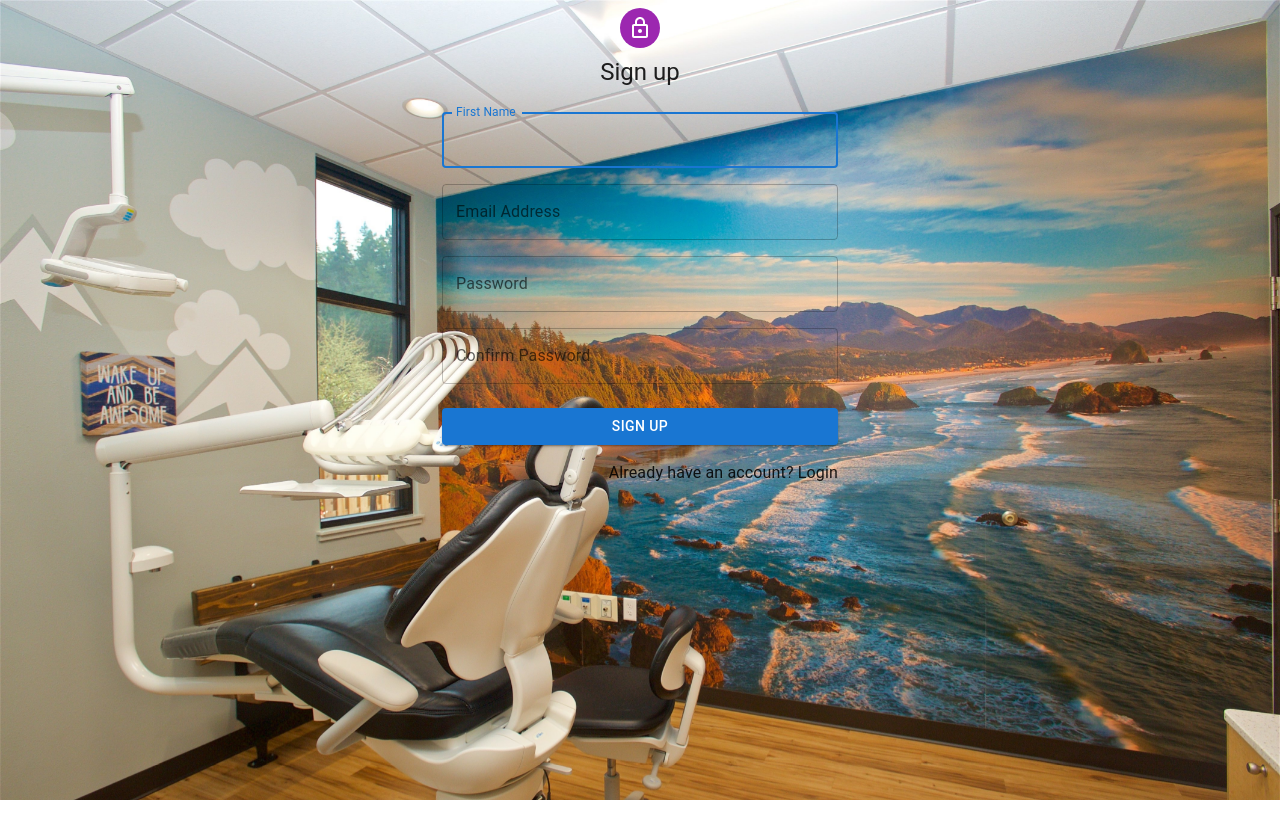
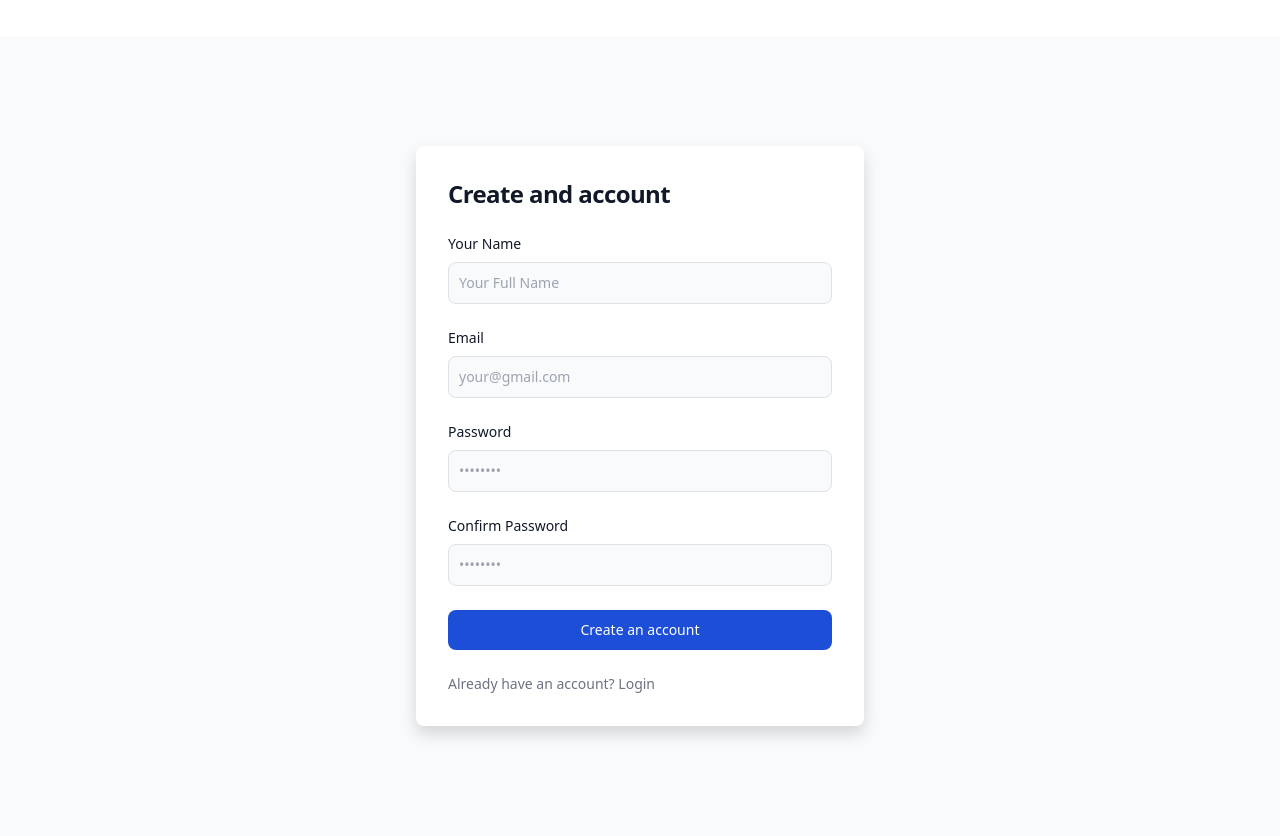
Before and after one commit to Asna-cp/DentiCare-Client, a React (Create React App) app: page /register in a window 1280 px wide. Before the commit the page ends 800 px from the top, so only its background shows below. Built offline with nearby package versions, Linux system fonts and the light colour scheme.

Commit message:
token set

```diff
--- a/src/App.js
+++ /dev/null
@@ -1,28 +0,0 @@
-import { BrowserRouter, Routes, Route } from 'react-router-dom';
-import Login from './pages/Login';
-import React from "react";
-import "./App.css";
-import HomePage from './pages/Homepage/HomePage';
-import Register from "./pages/Register";
-import Booking from './pages/Booking/booking';
-import Doctors from './pages/Doctors/doctors';
-import Treatments from './pages/Treatments/treatments'
-
-function App() {
-  return (
-    <>
-      <BrowserRouter>
-        <Routes>
-          <Route path='/' element={<HomePage />} />
-          <Route path='/register' element={<Register />} />
-          <Route path='/login' element={<Login />} />
-          <Route path='/appoinment' element={<Booking/>} />
-          <Route path='/doctors' element={<Doctors/>} />
-          <Route path='/treatments' element={<Treatments/>} />
-        </Routes>
-      </BrowserRouter>
-    </>
-  );
-}
-
-export default App;
--- /dev/null
+++ b/src/App.jsx
@@ -0,0 +1,30 @@
+import { BrowserRouter, Routes, Route } from "react-router-dom";
+import Login from "./pages/Login";
+import React from "react";
+import "./App.css";
+import HomePage from "./pages/Homepage/HomePage";
+import Register from "./pages/Register";
+import Booking from "./pages/Booking/booking";
+import Doctors from "./pages/Doctors/doctors";
+import Treatments from "./pages/Treatments/treatments";
+
+function App() {
+  const token = localStorage.getItem("token");
+  console.log(token,'234567890-');
+  return (
+    <>
+      <BrowserRouter>
+        <Routes>
+          <Route path="/" element={<HomePage />} />
+          {!token && <Route path="/register" element={<Register />} />}
+          {!token && <Route path="/login" element={<Login />} />}
+          {token && <Route path="/appointment" element={<Booking />} />}
+          {token && <Route path="/doctors" element={<Doctors />} />}
+          {token && <Route path="/treatments" element={<Treatments />} />}
+        </Routes>
+      </BrowserRouter>
+    </>
+  );
+}
+
+export default App;
--- a/src/pages/Doctors/doctors.jsx
+++ b/src/pages/Doctors/doctors.jsx
@@ -9,7 +9,7 @@ const Doctors = () => {
 
   async function getDoctors() {
     axios
-      .get("http://localhost:8080/api/v1/user/alldoctors")
+      .get(`${process.env.REACT_APP_PORT}/alldoctors`)
       .then((response) => {
         setDoctors(response?.data);
       });
--- a/src/pages/Login.jsx
+++ b/src/pages/Login.jsx
@@ -1,144 +1,135 @@
-import * as React from "react";
-import Avatar from "@mui/material/Avatar";
-import Button from "@mui/material/Button";
-import CssBaseline from "@mui/material/CssBaseline";
-import TextField from "@mui/material/TextField";
-import FormControlLabel from "@mui/material/FormControlLabel";
-import Checkbox from "@mui/material/Checkbox";
-import Grid from "@mui/material/Grid";
-import Box from "@mui/material/Box";
-import LockOutlinedIcon from "@mui/icons-material/LockOutlined";
-import Typography from "@mui/material/Typography";
-import Container from "@mui/material/Container";
-import { createTheme, ThemeProvider } from "@mui/material/styles";
+import { useState } from "react";
+import { useEffect } from "react";
 import axios from "axios";
-import { Link, useNavigate } from "react-router-dom";
-import { Formik } from "formik";
-import * as yup from "yup";
 
-const theme = createTheme();
-const initialValues = {
-  email: "",
-  password: "",
-};
-const userSchema = yup.object().shape({
-  email: yup.string().email("Invalid email").required("required"),
-  password: yup
-    .string()
-    .min(6, "Password must be at least 6 character")
-    .required("required"),
-});
+import { Link } from "react-router-dom";
+import { useNavigate } from "react-router-dom";
 
 const Login = () => {
   const navigate = useNavigate();
+  const [email, setEmail] = useState("");
+  const [emailIsValid, setEmailIsValid] = useState(true);
+  const [password, setPassword] = useState("");
+  const [passwordIsValid, setPasswordIsValid] = useState(true);
+  const [formIsValid, setFormIsValid] = useState(false);
+  const [errMsg, setErrmessage] = useState("");
+  useEffect(() => {
+    setEmailIsValid(email.includes("@"));
+  }, [email]);
+  useEffect(() => {
+    setPasswordIsValid(password.trim().length > 7);
+  }, [password]);
+  useEffect(() => {
+    setFormIsValid(emailIsValid && passwordIsValid);
+  }, [emailIsValid, passwordIsValid]);
 
-  //form handler
-  const handleFormSubmit = async (event) => {
+  const submitHandler = (event) => {
+    event.preventDefault();
     axios
-      .post("http://localhost:8080/api/v1/user/login", event)
+      .post(`${process.env.REACT_APP_PORT}/login`, { email, password })
       .then((response) => {
-        navigate("/");
+        const result = response.data;
+        console.log(result);
+        if (result.status) {
+          localStorage.setItem("token", result.token);
+          localStorage.setItem("user", result.userName);
+
+          navigate("/");
+        } else {
+          setErrmessage(result.error);
+        }
       })
-      .catch((error) => {
-        console.log(error);
-      });
+      .catch(() => setErrmessage("Server not found"));
   };
+  //       email,
+  //       password,
+  //   try {
+  //     const { data } = await axios.post(`${process.env.REACT_APP_PORT}/login`, {
+  //       email,
+  //       password,
+  //     });
+  //     setUser(data);
+  //     localStorage.setItem('token',JSON.stringify(data.token))
+  //     alert("Login Successful");
+  //     setRedirect(true);
+  //   } catch (error) {
+  //     console.log(error);
+  //     alert("Login Failed");
+  //   }
+  // };
+
+  // if (redirect) {
+  //   return <Navigate to={"/"} />;
+
   return (
-    <ThemeProvider theme={theme}>
-      <Container component="main" maxWidth="xs">
-        <CssBaseline />
-        <Box
-          sx={{
-            marginTop: 8,
-            display: "flex",
-            flexDirection: "column",
-            alignItems: "center",
-          }}
-        >
-          <Avatar sx={{ m: 1, bgcolor: "secondary.main" }}>
-            <LockOutlinedIcon />
-          </Avatar>
-          <Typography component="h1" variant="h5">
-            Login
-          </Typography>
-          <Formik
-            onSubmit={handleFormSubmit}
-            initialValues={initialValues}
-            validationSchema={userSchema}
-          >
-            {({
-              values,
-              errors,
-              touched,
-              handleBlur,
-              handleChange,
-              handleSubmit,
-            }) => (
-              <Box
-                component="form"
-                onSubmit={handleSubmit}
-                noValidate
-                sx={{ mt: 1 }}
-              >
-                <TextField
-                  margin="normal"
-                  fullWidth
-                  id="email"
-                  onChange={handleChange}
-                  label="Email Address"
-                  name="email"
-                  autoComplete="email"
-                  onBlur={handleBlur}
-                  value={values.email}
-                  error={!!touched.email && !!errors.email}
-                  helperText={touched.email && errors.email}
-                  autoFocus
-                />
-                <TextField
-                  margin="normal"
-                  required
-                  fullWidth
-                  name="password"
-                  label="Password"
-                  type="password"
-                  id="password"
-                  onBlur={handleBlur}
-                  onChange={handleChange}
-                  autoComplete="current-password"
-                  value={values.password}
-                  error={!!touched.password && !!errors.password}
-                  helperText={touched.password && errors.password}
-                />
-                <FormControlLabel
-                  control={<Checkbox value="remember" color="primary" />}
-                  label="Remember me"
-                />
-                <Button
-                  type="submit"
-                  fullWidth
-                  variant="contained"
-                  sx={{ mt: 3, mb: 2 }}
+    <div>
+      <section className="bg-gray-50 dark:bg-gray-900">
+        <div className="mt-9 flex flex-col items-center justify-center px-6 py-8 mx-auto md:h-screen lg:py-0">
+          <div className="w-full bg-white rounded-lg shadow dark:border md:mt-0 sm:max-w-md xl:p-0 dark:bg-gray-800 dark:border-gray-700">
+            <div className="p-6 space-y-4 md:space-y-6 sm:p-8">
+              <h1 className=" text-xl font-bold leading-tight tracking-tight text-gray-900 md:text-2xl dark:text-white">
+                Login
+              </h1>
+              <form className="space-y-4 md:space-y-6" onSubmit={submitHandler}>
+                <div>
+                  <label
+                    for="email"
+                    className="block mb-2 text-sm font-medium text-gray-900 dark:text-white"
+                  >
+                    Email
+                  </label>
+                  <input
+                    type="email"
+                    placeholder="your@gmail.com"
+                    value={email}
+                    onChange={(ev) => setEmail(ev.target.value)}
+                    className="bg-gray-50 border border-gray-300
+                        text-gray-900 sm:text-sm rounded-lg focus:ring-primary-600 focus:border-primary-600 block w-full p-2.5
+                         dark:bg-gray-700 dark:border-gray-600 dark:placeholder-gray-400 dark:text-white
+                          dark:focus:ring-blue-500 dark:focus:border-blue-500"
+                  />
+                </div>
+                <div>
+                  <label
+                    for="password"
+                    className="block mb-2 text-sm font-medium text-gray-900 dark:text-white"
+                  >
+                    Password
+                  </label>
+                  <input
+                    type="password"
+                    placeholder="••••••••"
+                    value={password}
+                    onChange={(e) => setPassword(e.target.value)}
+                    className="bg-gray-50 border border-gray-300
+                        text-gray-900 sm:text-sm rounded-lg focus:ring-primary-600 focus:border-primary-600 block w-full p-2.5
+                         dark:bg-gray-700 dark:border-gray-600 dark:placeholder-gray-400 dark:text-white
+                          dark:focus:ring-blue-500 dark:focus:border-blue-500"
+                  />
+                </div>
+                <button
+                  className="w-full text-white bg-blue-700 hover:bg-primary-700 focus:ring-4
+                   focus:outline-none focus:ring-primary-300 font-medium rounded-lg text-sm px-5 py-2.5 text-center
+                    dark:bg-primary-600 dark:hover:bg-primary-700 dark:focus:ring-primary-800"
                 >
                   Login
-                </Button>
-                <Grid container>
-                  <Grid item xs>
-                    <Link href="#" variant="body2">
-                      Forgot password?
-                    </Link>
-                  </Grid>
-                  <Grid item>
-                    <Link to="/register" variant="body2">
-                      {"Don't have an account? Sign Up"}
-                    </Link>
-                  </Grid>
-                </Grid>
-              </Box>
-            )}
-          </Formik>
-        </Box>
-      </Container>
-    </ThemeProvider>
+                </button>
+                <p className="text-sm font-light text-gray-500 dark:text-gray-400">
+                  Don't have an account?
+                  <Link
+                    to={"/register"}
+                    className="font-medium text-primary-600 hover:underline dark:text-primary-500"
+                  >
+                    Sign Up
+                  </Link>
+                </p>
+              </form>
+            </div>
+          </div>
+        </div>
+      </section>
+    </div>
   );
 };
+
 export default Login;
--- a/src/pages/Register.jsx
+++ b/src/pages/Register.jsx
@@ -1,180 +1,151 @@
 import * as React from "react";
-import Avatar from "@mui/material/Avatar";
-import Button from "@mui/material/Button";
-import CssBaseline from "@mui/material/CssBaseline";
-import TextField from "@mui/material/TextField";
-import Grid from "@mui/material/Grid";
-import Box from "@mui/material/Box";
-import LockOutlinedIcon from "@mui/icons-material/LockOutlined";
-import Typography from "@mui/material/Typography";
-import Container from "@mui/material/Container";
-import { createTheme, ThemeProvider } from "@mui/material/styles";
+import { useState } from "react";
 import axios from "axios";
-import { Link, useNavigate } from "react-router-dom";
-import { Formik } from "formik";
-import * as yup from "yup";
+import { Link } from "react-router-dom";
+import { useNavigate } from "react-router-dom";
 
+const Register = () => {
+  const [name, setName] = useState("");
+  const [email, setEmail] = useState("");
+  const [password, setPassword] = useState("");
+  const [confirmpassword, setConfirmPassword] = useState("");
+  const navigate = useNavigate();
 
-const theme = createTheme();
-const initialValues = {
-  name: "",
-  email: "",
-  password: "",
-  confirmpassword:"",
-};
-const userSchema = yup.object().shape({
-  name: yup
-    .string()
-    .min(2, "Name must be at least 2 characters")
-    .max(50, "name cant be more than 100 characters")
-    .required("required"),
-  email: yup.string().email("Invalid email").required("required"),
-  password: yup
-    .string()
-    .min(6, "Minimum eight characters, at least one letter and one number:")
-    .required("required"),
+  async function registerUser(event) {
+    event.preventDefault();
+    try {
+      await axios.post(`${process.env.REACT_APP_PORT}/register`, {
+        name,
+        email,
+        password,
       });
-const Register = () => {
-  const navigate = useNavigate();
-  const handleFormSubmit = async (event) => {
-    axios
-      .post("http://localhost:8080/api/v1/user/register", event)
-      .then((response) => {
+      alert("Registration Successful");
       navigate("/login");
-      }).catch((error)=>{
-
-      });
-    // event.preventDefault();
-  };
-
+    } catch (e) {
+      alert("Registration Failed");
+    }
+  }
   return (
-    <ThemeProvider theme={theme}>
-      <div
-        style={{
-          backgroundImage: `url(${"../../Images/clinic.jpeg"})`,
-          margin: 0,
-          backgroundSize: "cover",
-          backgroundRepeat: "no-repeat",
-          backgroundAttachment: "fixed",
-          height: "100vh",
-        }}
+    <div>
+      <section className="bg-gray-50 dark:bg-gray-900">
+        <div className="mt-9 flex flex-col items-center justify-center px-6 py-8 mx-auto md:h-screen lg:py-0">
+          {/* <a href="#" className="flex items-center mb-6 text-2xl font-semibold
+       text-gray-900 dark:text-white">
+          <img className="w-8 h-8 mr-2" src="https://flowbite.s3.amazonaws.com/blocks/marketing-ui/logo.svg" alt="logo"/>
+          Flowbite
+      </a> */}
+          <div className="w-full bg-white rounded-lg shadow dark:border md:mt-0 sm:max-w-md xl:p-0 dark:bg-gray-800 dark:border-gray-700">
+            <div className="p-6 space-y-4 md:space-y-6 sm:p-8">
+              <h1 className="text-xl font-bold leading-tight tracking-tight text-gray-900 md:text-2xl dark:text-white">
+                Create and account
+              </h1>
+              <form className="space-y-4 md:space-y-6" onSubmit={registerUser}>
+                <div>
+                  <label
+                    for="name"
+                    className="block mb-2 text-sm font-medium text-gray-900 dark:text-white"
                   >
-        <Container component="main" maxWidth="xs">
-          <CssBaseline />
-          <Box
-            sx={{
-              display: "flex",
-              flexDirection: "column",
-              alignItems: "center",
-            }}
+                    Your Name
+                  </label>
+                  <input
+                    type="text"
+                    name="name"
+                    id="name"
+                    className="bg-gray-50 border border-gray-300
+                       text-gray-900 sm:text-sm rounded-lg focus:ring-primary-600 focus:border-primary-600 block w-full p-2.5
+                        dark:bg-gray-700 dark:border-gray-600 dark:placeholder-gray-400 dark:text-white
+                         dark:focus:ring-blue-500 dark:focus:border-blue-500"
+                    placeholder="Your Full Name"
+                    value={name}
+                    onChange={(event) => setName(event.target.value)}
+                  />
+                </div>
+                <div>
+                  <label
+                    for="email"
+                    className="block mb-2 text-sm font-medium text-gray-900 dark:text-white"
                   >
-            <Avatar sx={{ m: 1, bgcolor: "secondary.main" }}>
-              <LockOutlinedIcon />
-            </Avatar>
-            <Typography component="h1" variant="h5">
-              Sign up
-            </Typography>
-            <Formik
-              onSubmit={handleFormSubmit}
-              initialValues={initialValues}
-              validationSchema={userSchema}
+                    Email
+                  </label>
+                  <input
+                    type="email"
+                    name="email"
+                    id="email"
+                    placeholder="your@gmail.com"
+                    value={email}
+                    onChange={(ev) => setEmail(ev.target.value)}
+                    className="bg-gray-50 border border-gray-300
+                        text-gray-900 sm:text-sm rounded-lg focus:ring-primary-600 focus:border-primary-600 block w-full p-2.5
+                         dark:bg-gray-700 dark:border-gray-600 dark:placeholder-gray-400 dark:text-white
+                          dark:focus:ring-blue-500 dark:focus:border-blue-500"
+                    required=""
+                  />
+                </div>
+                <div>
+                  <label
+                    for="password"
+                    className="block mb-2 text-sm font-medium text-gray-900 dark:text-white"
                   >
-              {({
-                values,
-                errors,
-                touched,
-                handleBlur,
-                handleChange,
-                handleSubmit,
-              }) => (
-                <Box
-                  component="form"
-                  noValidate
-                  onSubmit={handleSubmit}
-                  sx={{ mt: 3 }}
+                    Password
+                  </label>
+                  <input
+                    type="password"
+                    name="password"
+                    id="password"
+                    placeholder="••••••••"
+                    value={password}
+                    onChange={(e) => setPassword(e.target.value)}
+                    className="bg-gray-50 border border-gray-300
+                        text-gray-900 sm:text-sm rounded-lg focus:ring-primary-600 focus:border-primary-600 block w-full p-2.5
+                         dark:bg-gray-700 dark:border-gray-600 dark:placeholder-gray-400 dark:text-white
+                          dark:focus:ring-blue-500 dark:focus:border-blue-500"
+                    required=""
+                  />
+                </div>
+                <div>
+                  <label
+                    for="confirmpassword"
+                    className="block mb-2 text-sm font-medium text-gray-900 dark:text-white"
                   >
-                  <Grid container spacing={2}>
-                    <Grid item xs={12}>
-                      <TextField
-                        autoComplete="given-name"
-                        name="name"
-                        onChange={handleChange}
-                        fullWidth
-                        id="name"
-                        label="First Name"
-                        autoFocus
-                        onBlur={handleBlur}
-                        value={values.name}
-                        error={!!touched.name && !!errors.name}
-                        helperText={touched.name && errors.name}
+                    Confirm Password
+                  </label>
+                  <input
+                    type="password"
+                    name="confirmpassword"
+                    id="confirmpassword"
+                    placeholder="••••••••"
+                    value={confirmpassword}
+                    onChange={(e) => setConfirmPassword(e.target.value)}
+                    className="bg-gray-50 border border-gray-300
+                        text-gray-900 sm:text-sm rounded-lg focus:ring-primary-600 focus:border-primary-600 block w-full p-2.5
+                         dark:bg-gray-700 dark:border-gray-600 dark:placeholder-gray-400 dark:text-white
+                          dark:focus:ring-blue-500 dark:focus:border-blue-500"
+                    required=""
                   />
-                    </Grid>
-                    <Grid item xs={12}>
-                      <TextField
-                        fullWidth
-                        id="email"
-                        onChange={handleChange}
-                        label="Email Address"
-                        name="email"
-                        autoComplete="email"
-                        onBlur={handleBlur}
-                        value={values.email}
-                        error={!!touched.email && !!errors.email}
-                        helperText={touched.email && errors.email}
-                      />
-                    </Grid>
-                    <Grid item xs={12}>
-                      <TextField
-                        fullWidth
-                        name="password"
-                        label="Password"
-                        type="password"
-                        id="password"
-                        onBlur={handleBlur}
-                        onChange={handleChange}
-                        value={values.password}
-                        error={!!touched.password && !!errors.password}
-                        helperText={touched.password && errors.password}
-                      />
-                    </Grid>
-                    <Grid item xs={12}>
-                      <TextField
-                        fullWidth
-                        name="confirmpassword"
-                        label="Confirm Password"
-                        type="password"
-                        id="confirmpassword"
-                        onBlur={handleBlur}
-                        onChange={handleChange}
-                        value={values.confirmpassword}
-                        error={!!touched.confirmpassword && !!errors.confirmpassword}
-                        helperText={touched.confirmpassword && errors.confirmpassword}
-                      />
-                    </Grid>
-
-                  </Grid>
-                  <Button
+                </div>
+                <button
                   type="submit"
-                    fullWidth
-                    variant="contained"
-                    sx={{ mt: 3, mb: 2 }}
+                  className="w-full text-white bg-blue-700 hover:bg-primary-700 focus:ring-4
+                   focus:outline-none focus:ring-primary-300 font-medium rounded-lg text-sm px-5 py-2.5 text-center
+                    dark:bg-primary-600 dark:hover:bg-primary-700 dark:focus:ring-primary-800"
                 >
-                    Sign Up
-                  </Button>
-                  <Grid container justifyContent="flex-end">
-                    <Grid item>
-                      <Link to="/login" variant="body2">
-                        Already have an account? Login
+                  Create an account
+                </button>
+                <p className="text-sm font-light text-gray-500 dark:text-gray-400">
+                  Already have an account?{" "}
+                  <Link
+                    to={"/login"}
+                    className="font-medium text-primary-600 hover:underline dark:text-primary-500"
+                  >
+                    Login
                   </Link>
-                    </Grid>
-                  </Grid>
-                </Box>
-              )}
-            </Formik>
-          </Box>
-        </Container>
+                </p>
+              </form>
             </div>
-    </ThemeProvider>
+          </div>
+        </div>
+      </section>
+    </div>
   );
 };
 
--- a/src/pages/Treatments/treatments.jsx
+++ b/src/pages/Treatments/treatments.jsx
@@ -5,9 +5,10 @@ import { useState, useEffect } from "react";
 
 const Treatments = () => {
   const [treatments, setTreatments] = useState([]);
+
   async function viewTreatments() {
     axios
-      .get("http://localhost:8080/api/v1/user/alltreatments")
+      .get(`${process.env.REACT_APP_PORT}/alltreatments`)
       .then((response) => {
         setTreatments(response?.data);
       });
```
Also changed, not shown: src/pages/navbar.jsx (+24 -11 lines), 2 other files (tests, documents, lock files or other folders). Lines whose indentation alone changed are shown as unchanged.
